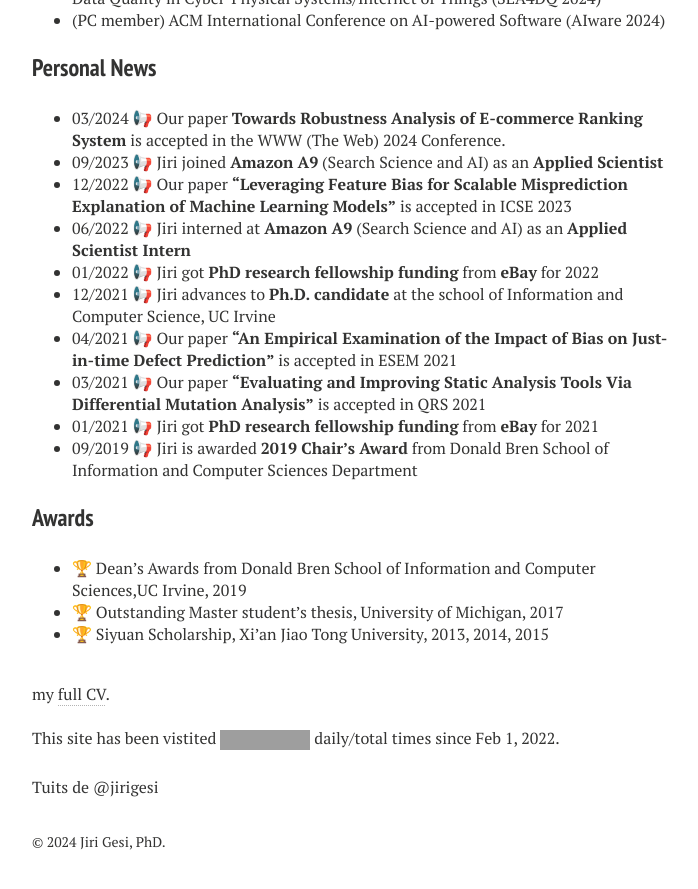
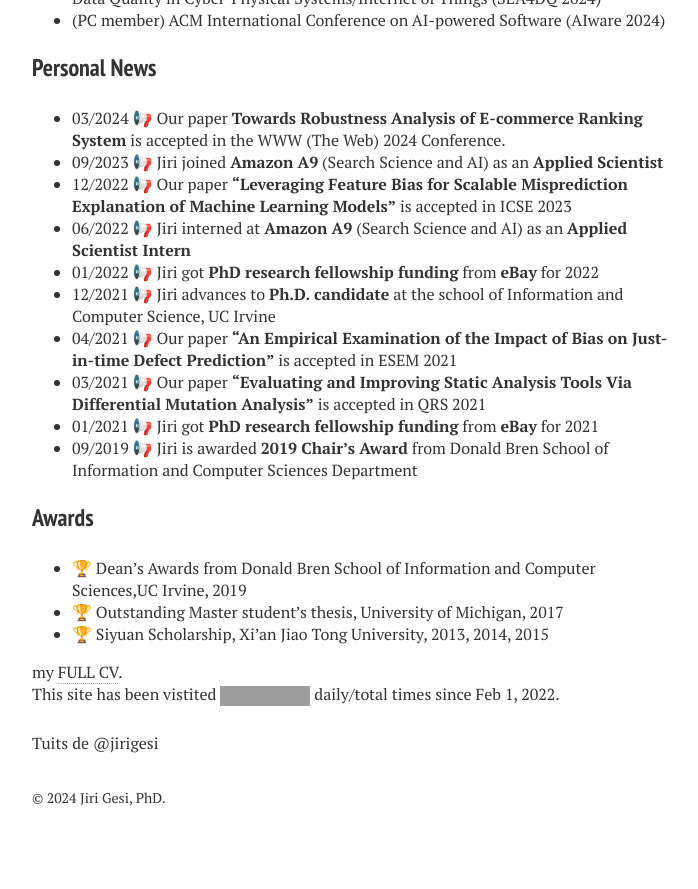
Before and after one commit to Jirigesi/Jirigesi.github.io, a Jekyll site: the page built from index.md, in a window 1280 px wide and 900 px high, scrolled down 1277 px. Shown: the top 889 px of the window, without its empty margins (288-986 px from the left). Built offline with Jekyll 4.4.1, drawn with Linux system fonts in a browser that asks for light colours; nearby versions of some CDN libraries; comment, search, counter and statistics services are not loaded; after the commit the page ends 2133 px from its top, so only the background shows below that; grey boxes are pictures that could not be loaded.

Commit message:
Update index.md

```diff
--- a/index.md
+++ b/index.md
@@ -65,11 +65,7 @@ My team at Amazon Science is researching how to train large natural language und
 - 🏆 Outstanding Master student's thesis, University of Michigan, 2017
 - 🏆 Siyuan Scholarship, Xi’an Jiao Tong University, 2013, 2014, 2015
 
-<br />
-
-my <a href="https://github.com/Jirigesi/Jirigesi.github.io/blob/master/CV.pdf">full CV</a>.
-
-<br />
+my <a href="https://github.com/Jirigesi/Jirigesi.github.io/blob/master/CV.pdf">FULL CV</a>.
 
 
 This site has been vistited
```
